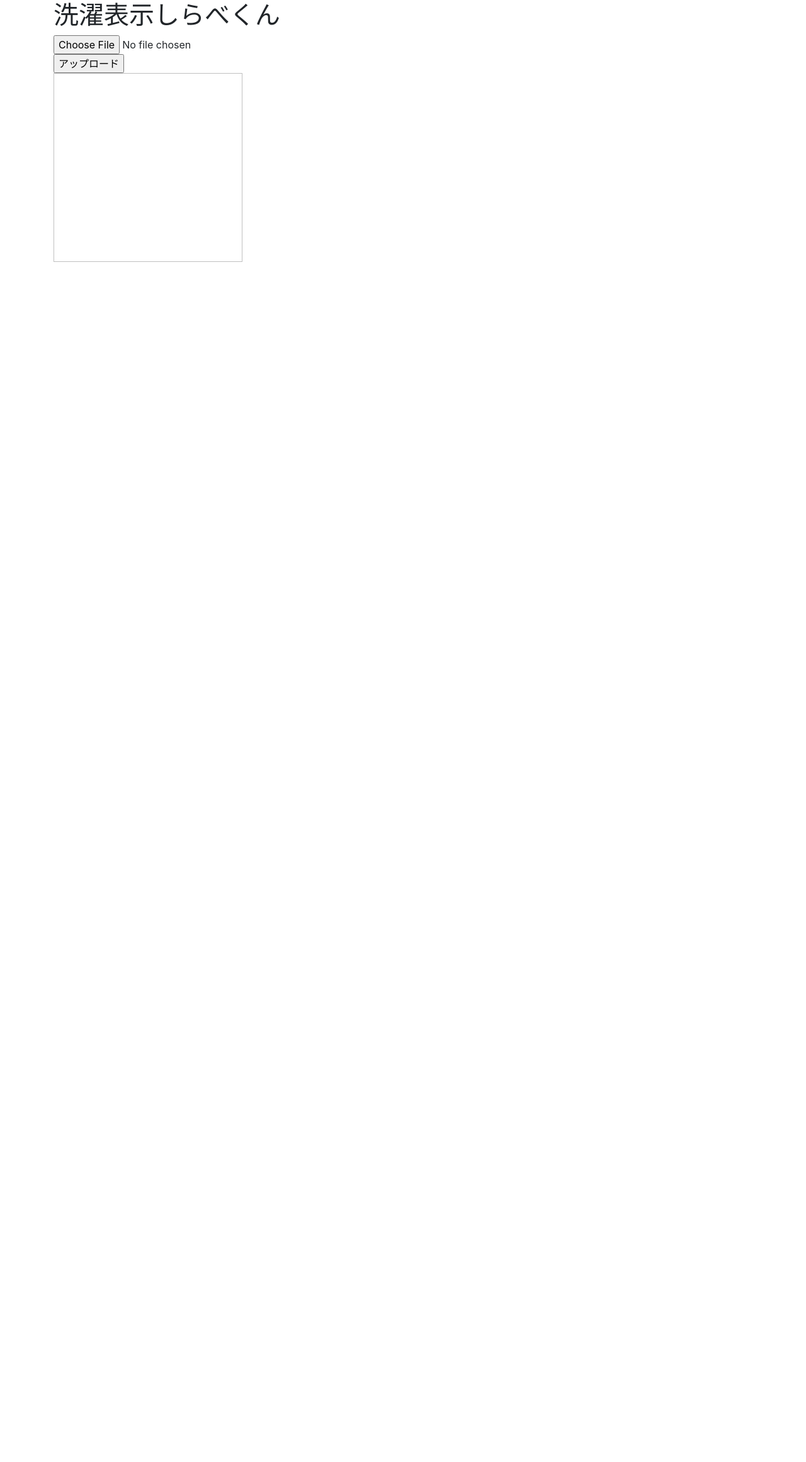
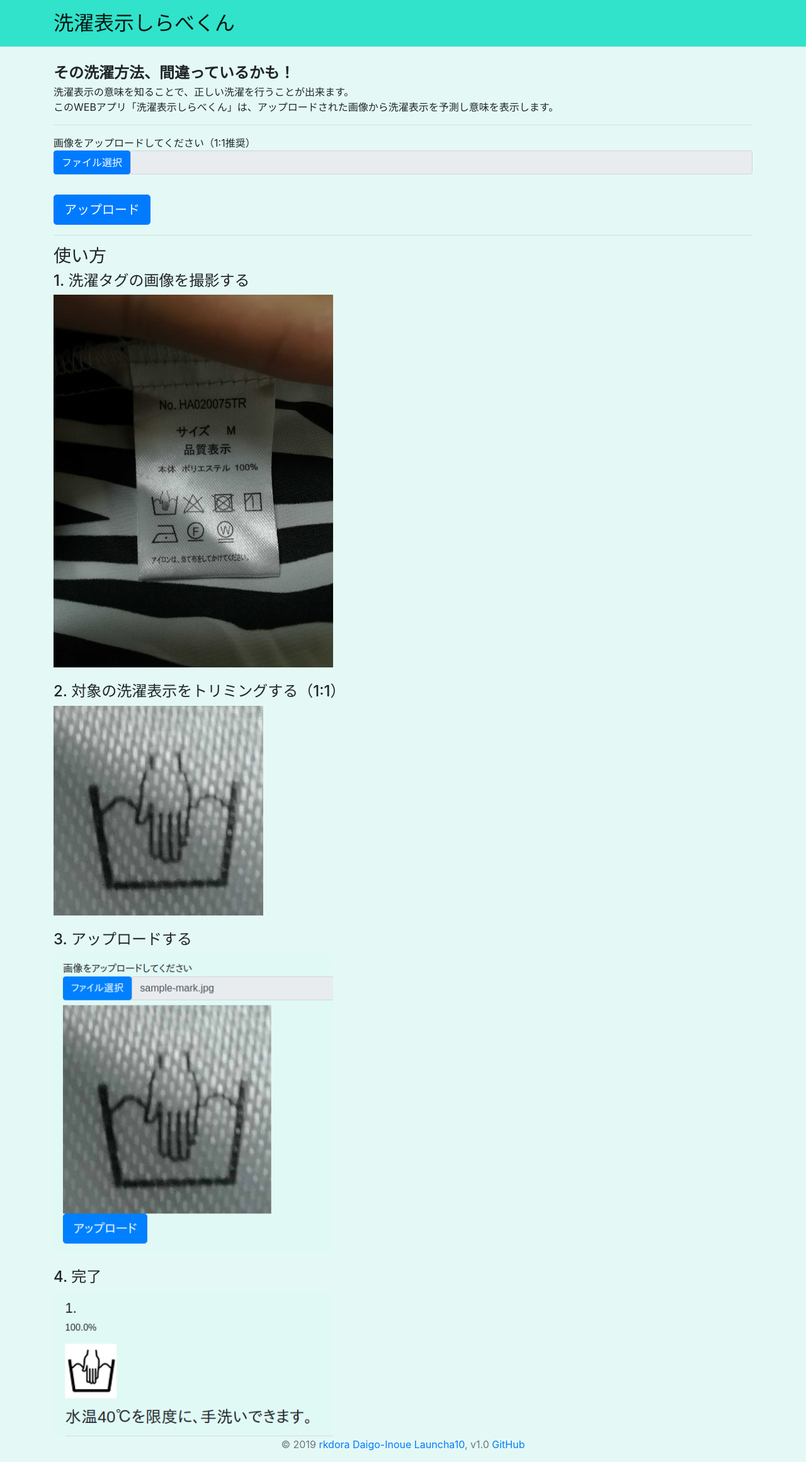
Before and after one commit to HAIT-Lab-Fukuoka-TeamC/care-label-heroku, a Flask app: page / in a window 1280 px wide. Shown: the whole page at 63% size. Before the commit the page ends 416 px from the top, so only its background shows below. Run offline with Flask 2, Linux system fonts and the light colour scheme; some libraries are stand-ins or nearby versions.

Commit message:
Update layouts

```diff
--- a/app.py
+++ b/app.py
@@ -1,6 +1,6 @@
 # -*- coding: utf-8 -*-
 
-from flask import Flask, redirect, request, jsonify, render_template, url_for, send_from_directory, session
+from flask import Flask, redirect, make_response, request, jsonify, render_template, url_for, send_from_directory, session
 from keras import models
 from PIL import Image
 from keras.models import load_model
@@ -22,8 +22,6 @@ ImageFile.LOAD_TRUNCATED_IMAGES = True
 app = Flask(__name__)
 UPLOAD_FOLDER = './uploads'
 app.config['UPLOAD_FOLDER'] = UPLOAD_FOLDER
-SEEDS_FOLDER = './seeds'
-app.config['SEEDS_FOLDER'] = SEEDS_FOLDER
 app.config['SECRET_KEY'] = os.urandom(24)
 
 
@@ -197,10 +195,6 @@ def predict():
 def uploaded_file(filename):
     return send_from_directory(app.config['UPLOAD_FOLDER'], filename)
 
-@app.route('/seeds/<filename>')
-def seed_file(filename):
-    return send_from_directory(app.config['SEEDS_FOLDER'], filename)
-
 @app.errorhandler(404)
 def not_found(error):
     return make_response(jsonify({'error': 'Not found'}), 404)
--- a/templates/index.html
+++ b/templates/index.html
@@ -21,6 +21,12 @@
     </style>
     <script src="http://code.jquery.com/jquery-3.2.1.min.js"></script>
     <script>
+        $(document).on('change', ':file', function() {
+            var input = $(this),
+            numFiles = input.get(0).files ? input.get(0).files.length : 1,
+            label = input.val().replace(/\\/g, '/').replace(/.*\//, '');
+            input.parent().parent().next(':text').val(label);
+        });
         $(function(){
           $('#file').change(function(e){
             var file = e.target.files[0];
@@ -43,54 +49,91 @@
         });
     </script>
 </head>
-<body>
+<body style="background-color: #e4f9f5;">
+    <nav class="navbar navbar-light" style="background-color: #30e3ca;">
+        <div class="container">
+            <a class="navbar-brand" href="/" style="font-size: 4vh;">洗濯表示しらべくん</a>
+        </div>
+    </nav>
 
     <div class="container">
+        <br>
+        <p style="font-size: 2vh;">
+            <b style="font-size: 3vh;">その洗濯方法、間違っているかも！</b><br>
+            洗濯表示の意味を知ることで、正しい洗濯を行うことが出来ます。<br>
+            このWEBアプリ「洗濯表示しらべくん」は、アップロードされた画像から洗濯表示を予測し意味を表示します。<br>
+        </p>
 
-        <h1>洗濯表示しらべくん</h1>
+        <hr>
+
         <form id="uploadForm"  action="/predict" method="POST"  enctype="multipart/form-data">
-            <input type="file" name="file" id="file"><br>
-            <input id="btn1" type="submit" accept="image/*;device=camera" name="picfile" value="アップロード">
+            画像をアップロードしてください（1:1推奨）<br>
+            <div class="input-group">
+                <label class="input-group-btn">
+                    <span class="btn btn-primary">
+                        ファイル選択<input type="file" name="file" id="file" style="display:none">
+                    </span>
+                </label>
+                <input type="text" class="form-control" readonly="">
+            </div>
+            <img id="img1" style="width:30%;" /><br>
+            <input id="btn1" type="submit" accept="image/*;device=camera" name="picfile" value="アップロード" class="btn btn-lg btn-primary">
         </form>
 
-        <img id="img1" style="width:300px;height:300px;" />
-
         <p style="color: {{color}};"> {{massege}} </p>
+        <hr>
 
         {% if img %}
             <div id="result">
-                <h2>結果</h2>
                 <div>
+                  <h2>予測結果</h2>
                     アップロードされた画像<br>
                     <img src={{img}} alt="今回の画像" title="今回の画像" style="width: 30%;">
                 </div>
                 <hr>
                 <div>
-                    <h4>一番予想</h4>
+                    <h4>1.</h4>
+                    <p>{{ pre1_pro }}</p>
                     <p><img src="{{ pre1_img_url }}"></img><p>
                     <h3>{{ pre1_detail }}</h3>
-                    確率
-                    {{ pre1_pro }}
+
                 </div>
                 <hr>
                 <div>
-                    <h5>二番予想</h5>
+                    <h5>2.</h5>
+                    <p>{{ pre2_pro }}</p>
                     <p><img src="{{ pre2_img_url }}"></img><p>
                     <h3>{{ pre2_detail }}</h3>
-                    確率
-                    {{ pre2_pro }}
                 </div>
                 <hr>
                 <div>
-                    <h5>三番予想</h5>
+                    <h5>3.</h5>
+                    <p>{{ pre3_pro }}</p>
                     <p><img src="{{ pre3_img_url }}"></img><p>
                     <h3>{{ pre3_detail }}</h3>
-                    確率
-                    {{ pre3_pro }}
                 </div>
+            </div>
+
+        {% else %}
+            <div>
+                <h3>使い方</h3>
+                <h4>1. 洗濯タグの画像を撮影する</h4>
+                <img src="/uploads/sample-tag.jpg" style="width: 40%;"></img>
+                <br><br>
+                <h4>2. 対象の洗濯表示をトリミングする（1:1）</h4>
+                <img src="/uploads/sample-mark.jpg" style="width: 30%;"></img>
+                <br><br>
+                <h4>3. アップロードする</h4>
+                <img src="/uploads/sample-upload.png" style="width: 40%;"></img>
+                <br><br>
+                <h4>4. 完了</h4>
+                <img src="/uploads/sample-result.png" style="width: 40%;"></img>
             </div>
         {% endif %}
     </div>
+    <footer class="footer">
+        <p class="text-muted text-center" style="font-size: 2vh;">&copy; 2019 <a href="https://github.com/rkdora" target="_blank">rkdora</a> <a href="https://github.com/Daigo-Inoue" target="_blank">Daigo-Inoue</a> <a href="https://github.com/Launcha10" target="_blank">Launcha10</a>, v1.0 <a href="https://github.com/HAIT-Lab-Fukuoka-TeamC/care-label-app" target="_blank">GitHub</a></p>
+    </footer>
 
     <!-- Optional JavaScript -->
     <!-- jQuery first, then Popper.js, then Bootstrap JS -->
```
Also changed, not shown: uploads/sample-mark.jpg (added), uploads/sample-result.png (added), uploads/sample-tag.jpg (added), uploads/sample-upload.png (added).
